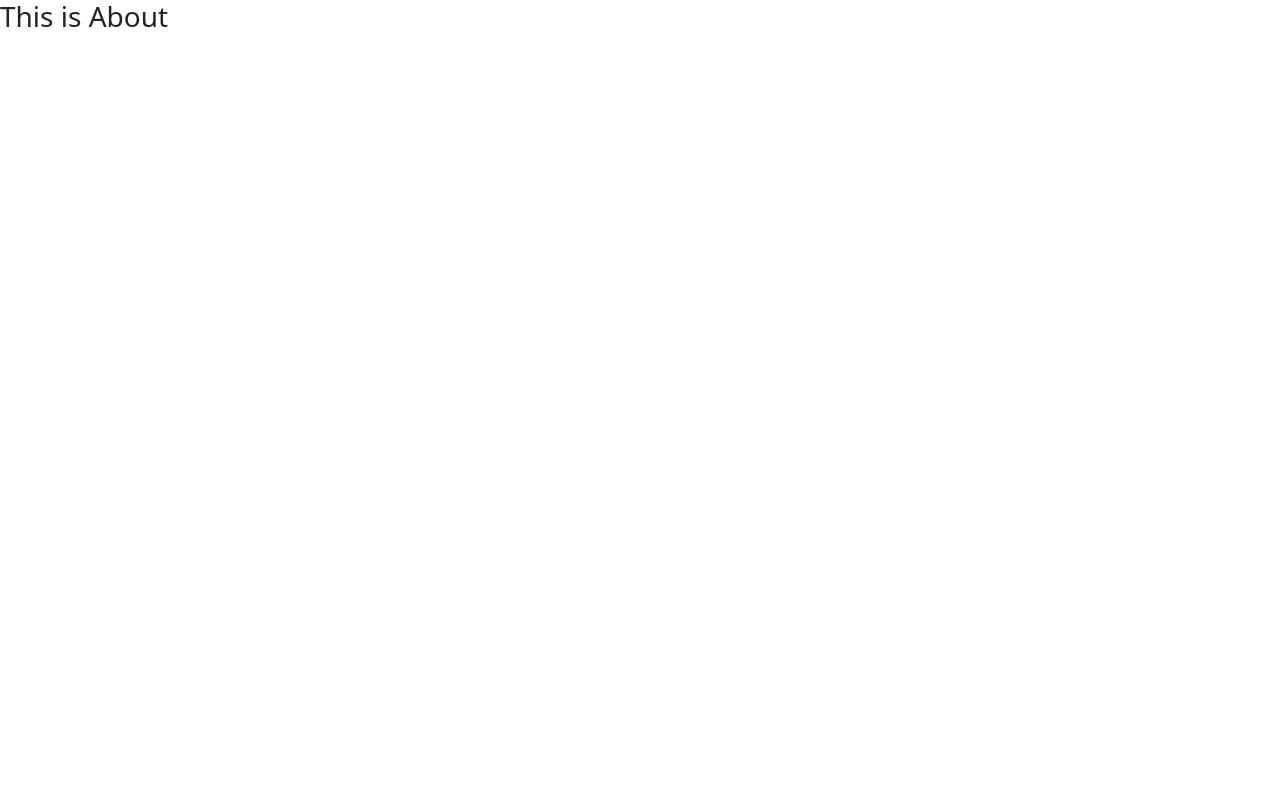
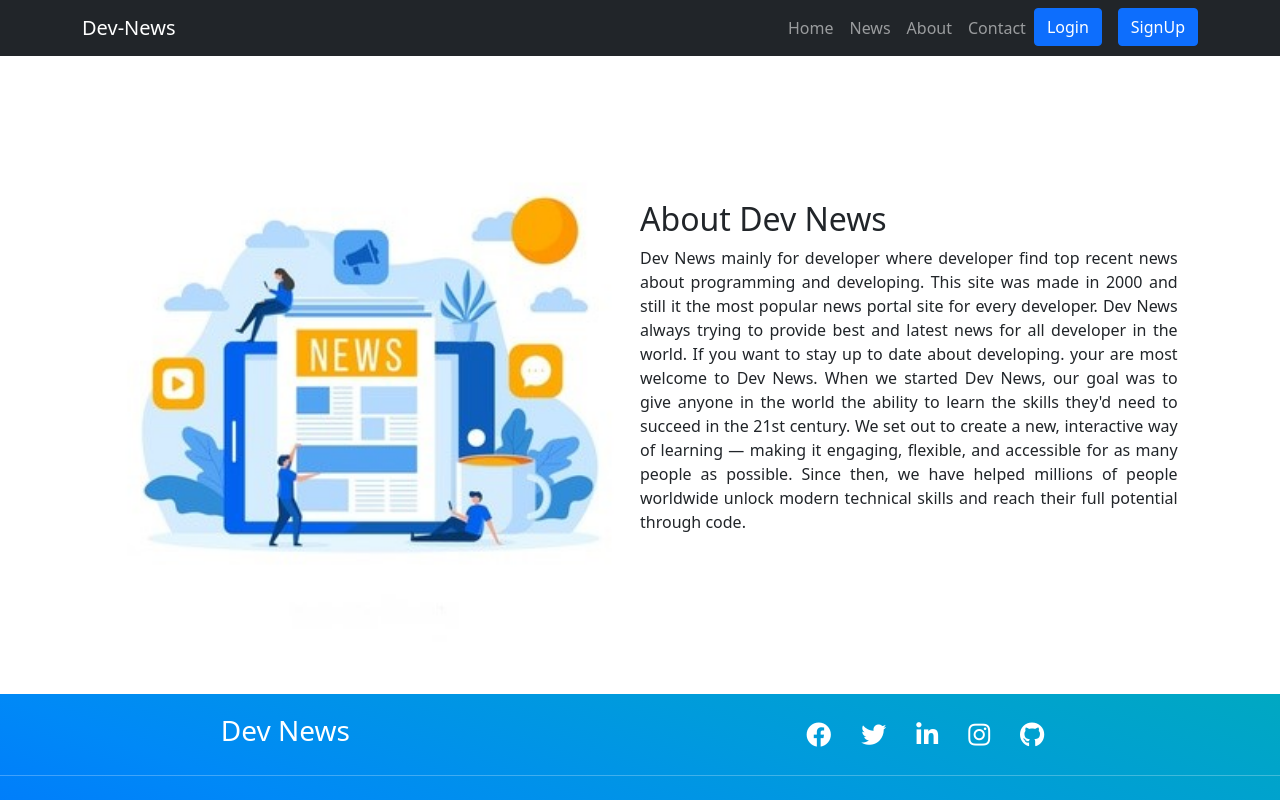
Before and after one commit to nhnajmul17/Dev-News, a React (Create React App) app in the folder frontend/: page /about in a window 1280 px wide. Shown: the top 800 px of the page. Built offline with nearby package versions, Linux system fonts and the light colour scheme.

Commit message:
about page done

```diff
--- a/frontend/src/Components/About/About.css
+++ b/frontend/src/Components/About/About.css
@@ -0,0 +1,22 @@
+.about__section{
+    margin: 50px 8%;
+    display: grid;
+    grid-template-columns: 1fr 1fr;
+    align-items: center;
+    justify-content: space-around;
+
+
+}
+.about__image img{
+    width: 100%;
+}
+.About__text{
+    text-align: justify;
+}
+
+@media only screen and (max-width: 500px) {
+    .about__section{
+        grid-template-columns: 1fr;
+        margin: 50px 4%;
+    }
+}
--- a/frontend/src/Components/About/About.js
+++ b/frontend/src/Components/About/About.js
@@ -1,9 +1,23 @@
 import React from 'react';
+import Header from '../Shared/Header/Header';
+import './About.css';
+import aboutImg from '../../Images/aboutImage.jpg'
+import Footer from '../Shared/Footer/Footer';
 
 const About = () => {
     return (
         <div>
-            <h3>This is About</h3>
+            <Header/>
+            <div className='about__section'>
+                <div className='about__image'>
+                    <img src={aboutImg} alt="" />
+                </div>
+                <div className='About__text'>
+                    <h2>About Dev News</h2>
+                    <p>Dev News mainly for developer where developer find top recent news about programming and developing. This site was made in 2000 and still it the most popular news portal site for every developer. Dev News always trying to provide best and latest news for all developer in the world. If you want to stay up to date about developing. your are most welcome to Dev News. When we started Dev News, our goal was to give anyone in the world the ability to learn the skills they'd need to succeed in the 21st century. We set out to create a new, interactive way of learning — making it engaging, flexible, and accessible for as many people as possible. Since then, we have helped millions of people worldwide unlock modern technical skills and reach their full potential through code.</p>
+                </div>
+            </div>
+            <Footer/>
         </div>
     );
 };
```
Also changed, not shown: frontend/src/Images/aboutImage.jpg (added).
